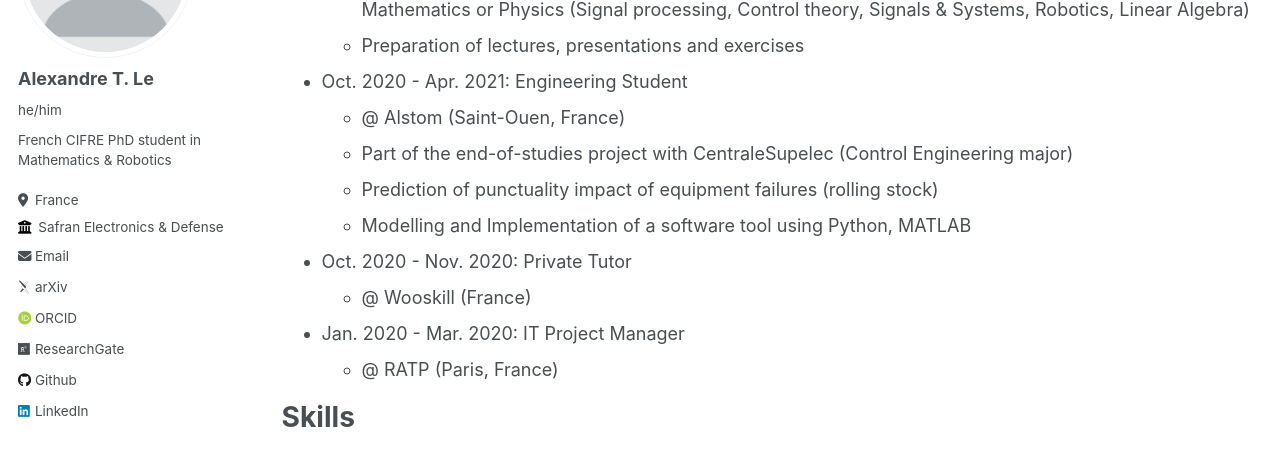
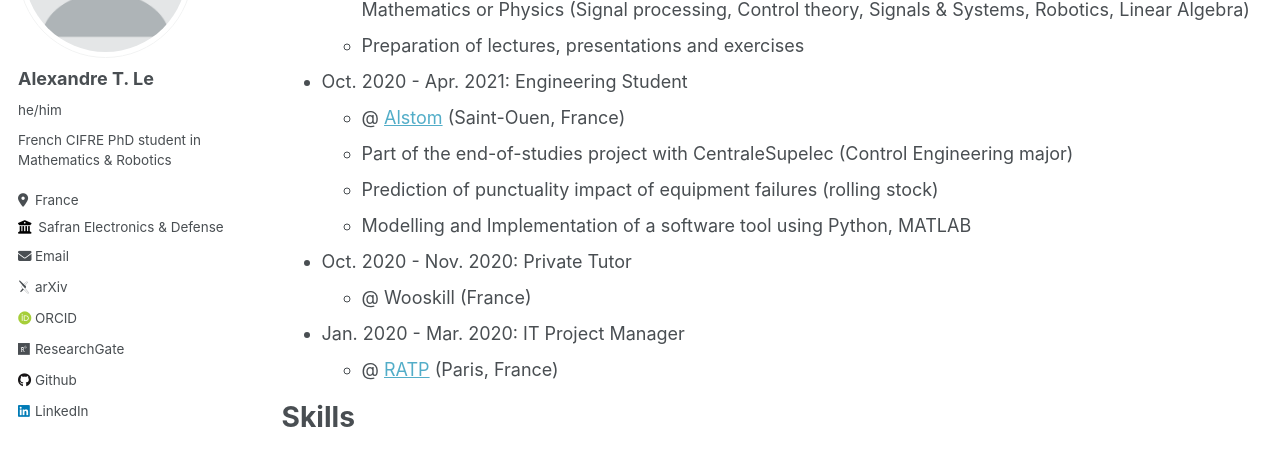
Before and after one commit to alexandre-tle/alexandre-tle.github.io, a Jekyll site: the page built from _pages/cv.md, in a window 1280 px wide and 900 px high, scrolled down 817 px. Shown: the part 153-610 px from the top of the window. Built offline with Jekyll 4.4.1, drawn with Linux system fonts in a browser that asks for light colours; some web fonts are replaced; part of the change alters nothing that is shown.

Commit message:
Update cv.md

```diff
--- a/_pages/cv.md
+++ b/_pages/cv.md
@@ -38,7 +38,7 @@ Work experience
   * Preparation of lectures, presentations and exercises
 
 * Oct. 2020 - Apr. 2021: Engineering Student
-  * @ Alstom (Saint-Ouen, France)
+  * @ [Alstom](https://www.alstom.com) (Saint-Ouen, France)
   * Part of the end-of-studies project with CentraleSupelec (Control Engineering major)
   * Prediction of punctuality impact of equipment failures (rolling stock)
   * Modelling and Implementation of a software tool using Python, MATLAB
@@ -47,7 +47,7 @@ Work experience
   * @ Wooskill (France)
 
 * Jan. 2020 - Mar. 2020: IT Project Manager
-  * @ RATP (Paris, France)
+  * @ [RATP](https://ratpgroup.com/en/) (Paris, France)
 
 Skills
 ======
```
